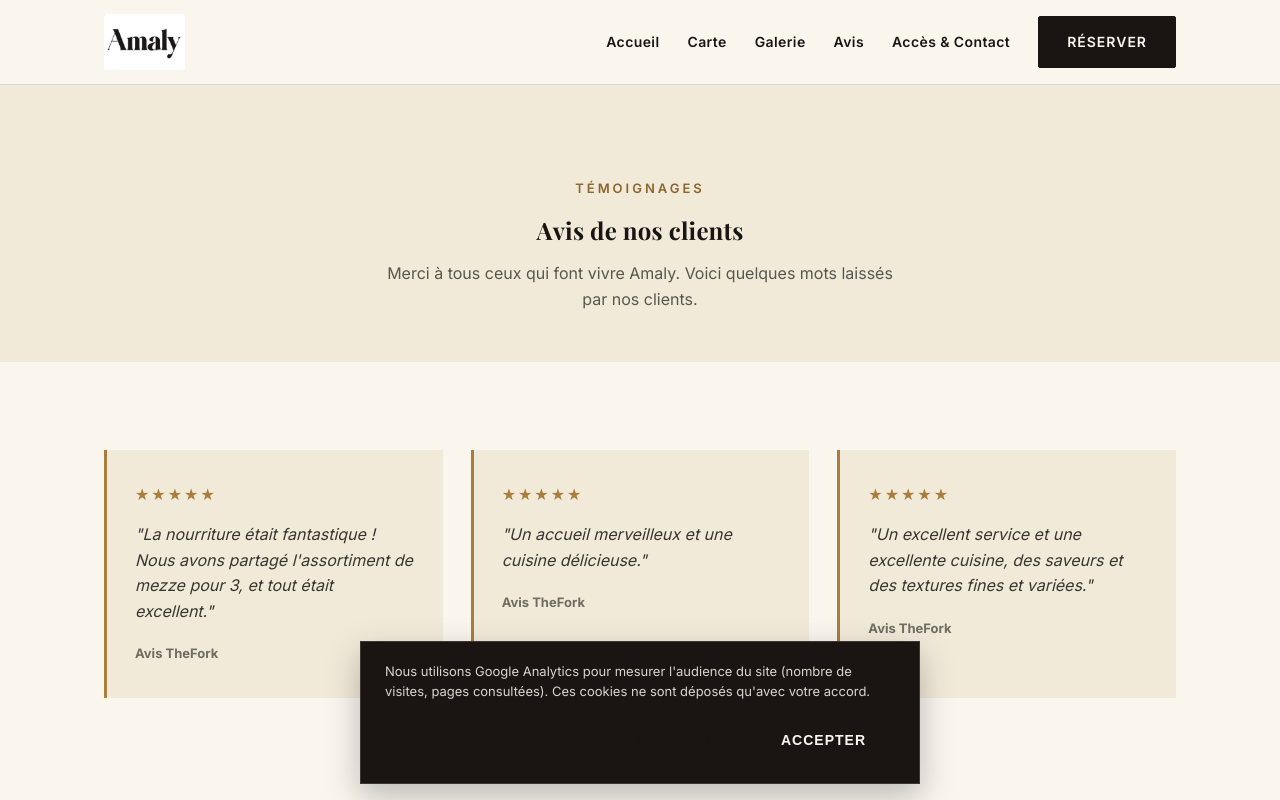
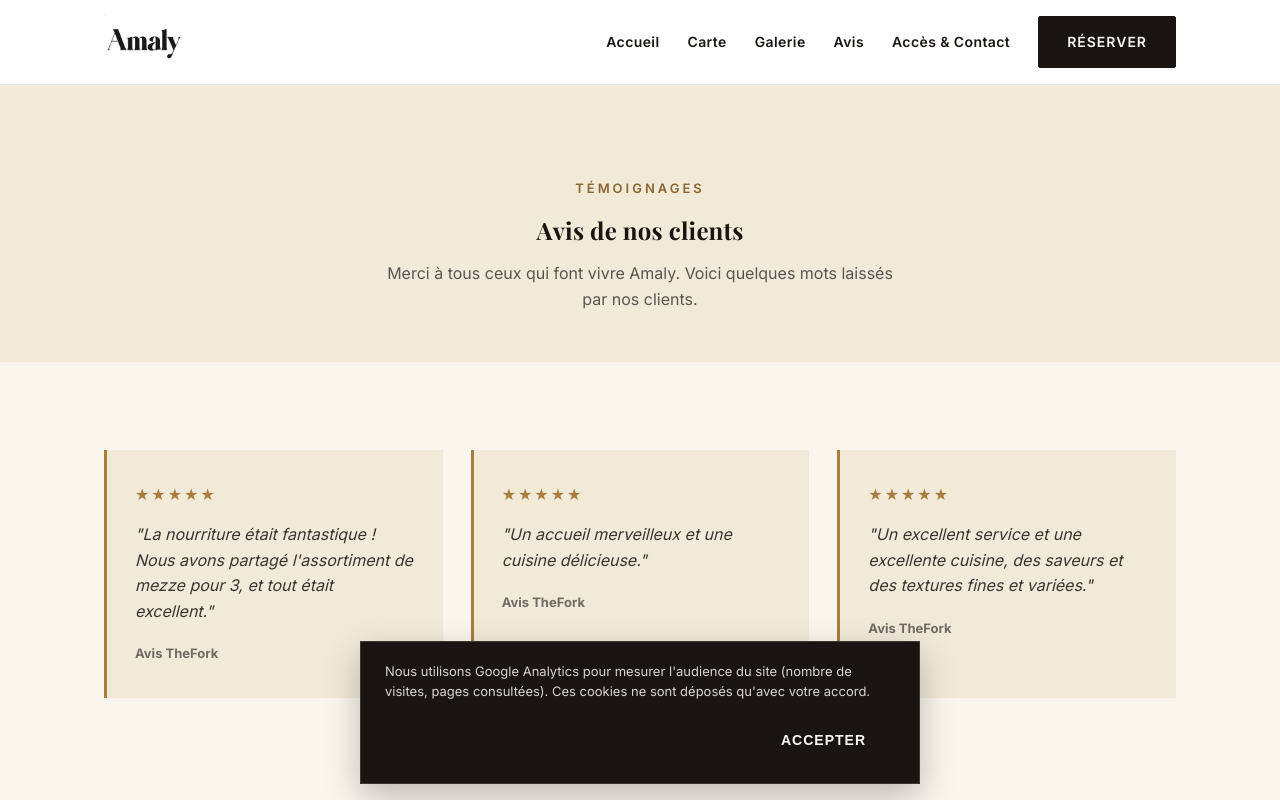
Before and after one commit to rudychoufani98-stack/amaly-paris, a Next.js app: page /avis in a window 1280 px wide. Shown: the top 800 px of the page. Built offline with nearby package versions, Linux system fonts and the light colour scheme; a web font is replaced by a local one.

Commit message:
Use white header background to blend seamlessly with logo

```diff
--- a/app/components/Header.module.css
+++ b/app/components/Header.module.css
@@ -2,7 +2,7 @@
   position: sticky;
   top: 0;
   z-index: 50;
-  background: rgba(250, 246, 238, 0.92);
+  background: rgba(255, 255, 255, 0.96);
   backdrop-filter: blur(8px);
   border-bottom: 1px solid var(--line);
 }
```
